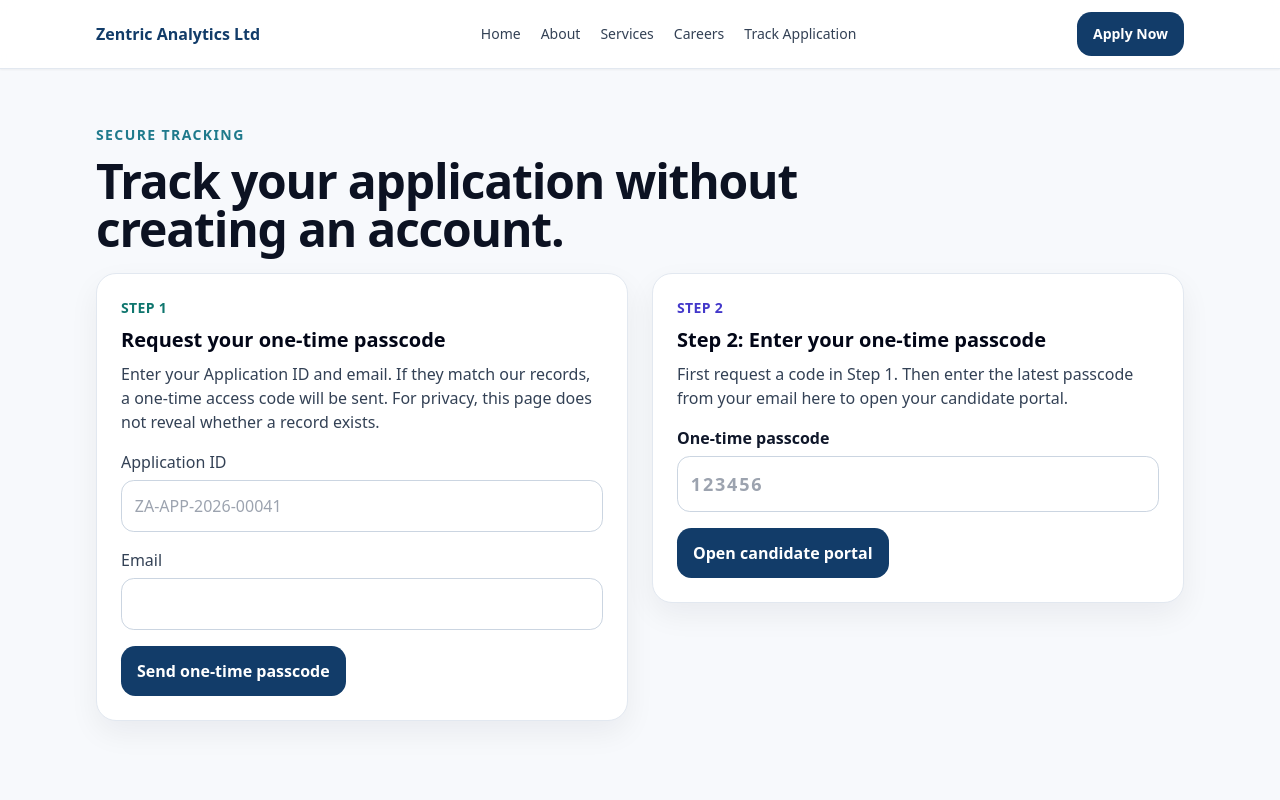
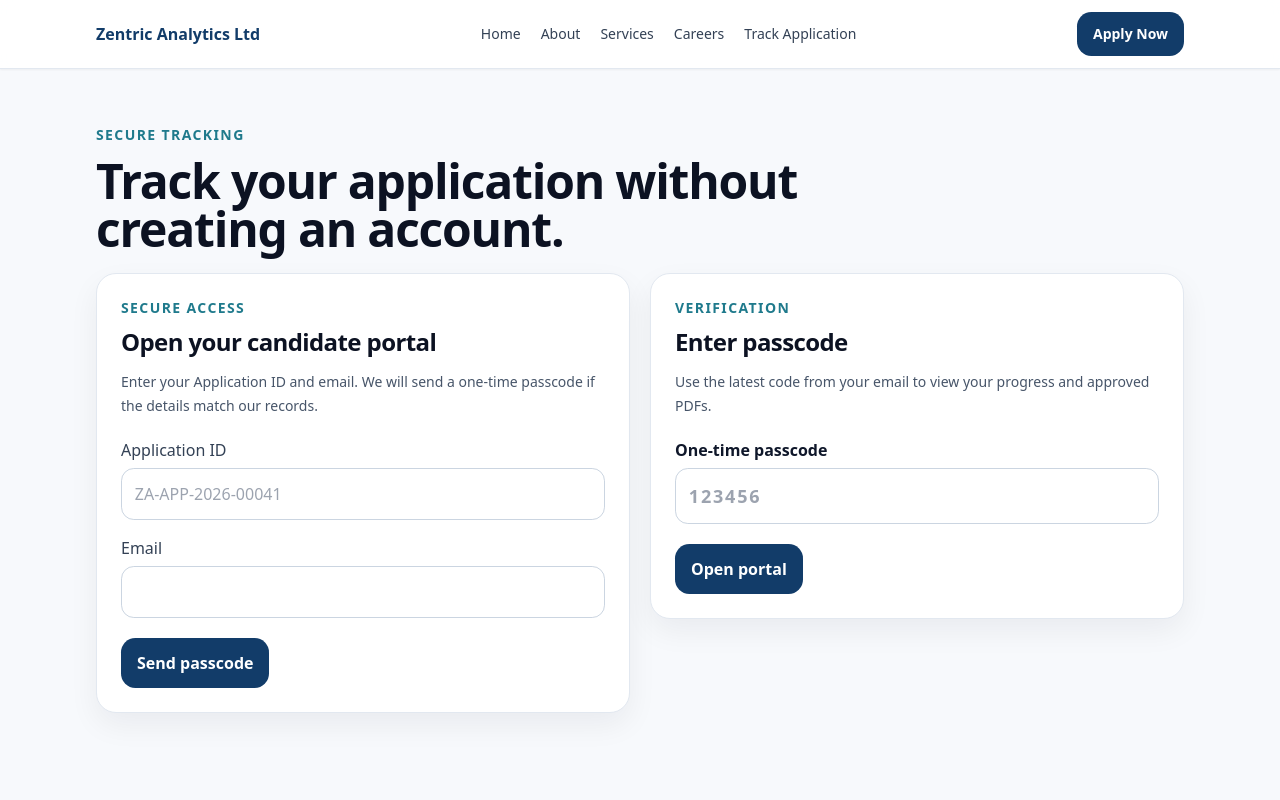
Before and after one commit to Zentric-Analytics/Zentricanalytics.com, a Next.js app: page /track in a window 1280 px wide. Shown: the top 800 px of the page. Built offline with nearby package versions, Linux system fonts and the light colour scheme.

Commit message:
Clean up candidate portal access forms

```diff
--- a/src/app/track/TrackForms.tsx
+++ b/src/app/track/TrackForms.tsx
@@ -23,50 +23,49 @@ function SubmitButton({ idle, pending }: { idle: string; pending: string }) {
 }
 
 export function TrackForms({ applicationId, email, requested, limited, error, verifiedFailed }: TrackFormsProps) {
-  const step2Ref = useRef<HTMLFormElement>(null);
-  const step2Active = requested || verifiedFailed;
+  const codeFormRef = useRef<HTMLFormElement>(null);
+  const codeFormActive = requested || verifiedFailed;
 
   useEffect(() => {
     if (requested) {
-      step2Ref.current?.scrollIntoView({ behavior: 'smooth', block: 'center' });
-      step2Ref.current?.querySelector<HTMLInputElement>('input[name="code"]')?.focus({ preventScroll: true });
+      codeFormRef.current?.scrollIntoView({ behavior: 'smooth', block: 'center' });
+      codeFormRef.current?.querySelector<HTMLInputElement>('input[name="code"]')?.focus({ preventScroll: true });
     }
   }, [requested]);
 
   return (
-    <div className="grid gap-6 lg:grid-cols-2 lg:items-start">
-      <form action={requestAccessCode} className="card space-y-4 border-2 border-slate-200 p-5 sm:p-6">
-        <div className="space-y-2">
-          <p className="text-sm font-semibold uppercase tracking-wide text-teal-700">Step 1</p>
-          <h2 className="text-xl font-bold text-slate-950">Request your one-time passcode</h2>
-          <p className="text-slate-700">
-            Enter your Application ID and email. If they match our records, a one-time access code
-            will be sent. For privacy, this page does not reveal whether a record exists.
+    <div className="grid gap-5 lg:grid-cols-[minmax(0,1fr)_minmax(0,1fr)] lg:items-start">
+      <form action={requestAccessCode} className="card space-y-5 border border-slate-200 p-5 sm:p-6">
+        <div>
+          <p className="text-sm font-semibold uppercase tracking-widest text-accent">Secure access</p>
+          <h2 className="mt-2 text-2xl font-bold tracking-tight text-ink">Open your candidate portal</h2>
+          <p className="mt-3 text-sm leading-6 text-slate-600">
+            Enter your Application ID and email. We will send a one-time passcode if the details match our records.
           </p>
         </div>
 
         {requested ? (
-          <div className="rounded-xl border border-green-200 bg-green-50 p-3 text-green-800" role="status">
-            <p className="font-semibold">Code request received</p>
-            <p>If your details match our records, an access code will be sent.</p>
-            <p className="text-sm">Please check your email, then use Step 2.</p>
+          <div className="rounded-2xl border border-green-200 bg-green-50 p-4 text-green-800" role="status">
+            <p className="font-semibold">Passcode sent</p>
+            <p className="mt-1 text-sm">Check your email, then enter the code in the next panel.</p>
           </div>
         ) : null}
 
         {limited ? (
-          <div className="rounded-xl border border-amber-200 bg-amber-50 p-3 text-amber-900" role="status">
-            <p className="font-semibold">Rate limited: please wait before requesting another code</p>
-            <p className="text-sm">If your details match our records, an access code will be sent after the wait period.</p>
+          <div className="rounded-2xl border border-amber-200 bg-amber-50 p-4 text-amber-900" role="status">
+            <p className="font-semibold">Please wait before requesting another code.</p>
+            <p className="mt-1 text-sm">Try again after the wait period.</p>
           </div>
         ) : null}
 
         {error ? (
-          <div className="rounded-xl border border-red-200 bg-red-50 p-3 text-red-800" role="alert">
-            <p className="font-semibold">Temporary delivery issue: please try again shortly</p>
-            <p className="text-sm">We could not process that request right now.</p>
+          <div className="rounded-2xl border border-red-200 bg-red-50 p-4 text-red-800" role="alert">
+            <p className="font-semibold">We could not send the code.</p>
+            <p className="mt-1 text-sm">Please try again shortly.</p>
           </div>
         ) : null}
 
+        <div className="grid gap-4">
           <label className="field">
             Application ID
             <input className="input" name="applicationId" defaultValue={applicationId} placeholder="ZA-APP-2026-00041" autoComplete="off" required />
@@ -76,28 +75,34 @@ export function TrackForms({ applicationId, email, requested, limited, error, ve
             Email
             <input className="input" name="email" defaultValue={email} type="email" autoComplete="email" required />
           </label>
+        </div>
 
-        <SubmitButton idle="Send one-time passcode" pending="Sending..." />
+        <SubmitButton idle="Send passcode" pending="Sending..." />
       </form>
 
       <form
-        ref={step2Ref}
+        ref={codeFormRef}
         action={verifyAccessCode}
-        className={`card scroll-mt-6 space-y-4 border-2 p-5 shadow-lg sm:p-6 ${step2Active ? 'border-teal-500 bg-teal-50/60 ring-4 ring-teal-100' : 'border-indigo-200 bg-indigo-50/40'}`}
-        aria-labelledby="track-step-2-heading"
+        className={`card scroll-mt-6 space-y-5 border p-5 sm:p-6 ${codeFormActive ? 'border-brand bg-white shadow-lg ring-4 ring-blue-50' : 'border-slate-200 bg-white'}`}
+        aria-labelledby="track-code-heading"
       >
-        <div className="space-y-2">
-          <p className="text-sm font-semibold uppercase tracking-wide text-indigo-700">Step 2</p>
-          <h2 id="track-step-2-heading" className="text-xl font-bold text-slate-950">Step 2: Enter your one-time passcode</h2>
-          <p className="text-slate-700">
-            First request a code in Step 1. Then enter the latest passcode from your email here to open your candidate portal.
+        <div>
+          <p className="text-sm font-semibold uppercase tracking-widest text-accent">Verification</p>
+          <h2 id="track-code-heading" className="mt-2 text-2xl font-bold tracking-tight text-ink">Enter passcode</h2>
+          <p className="mt-3 text-sm leading-6 text-slate-600">
+            Use the latest code from your email to view your progress and approved PDFs.
           </p>
-          {requested ? <p className="rounded-lg bg-white p-2 text-sm font-semibold text-teal-800">Please check your email — this panel is ready for your passcode.</p> : null}
         </div>
 
+        {requested ? (
+          <p className="rounded-2xl border border-teal-200 bg-teal-50 p-4 text-sm font-semibold text-teal-800" role="status">
+            Ready for your code.
+          </p>
+        ) : null}
+
         {verifiedFailed ? (
-          <p className="rounded-xl border border-red-200 bg-red-50 p-3 text-red-700" role="alert">
-            We could not verify that code. Please request a new code if it expired.
+          <p className="rounded-2xl border border-red-200 bg-red-50 p-4 text-sm font-semibold text-red-700" role="alert">
+            The code is invalid or expired. Request a new code if needed.
           </p>
         ) : null}
 
@@ -109,7 +114,7 @@ export function TrackForms({ applicationId, email, requested, limited, error, ve
           <input className="input bg-white text-lg tracking-widest" name="code" inputMode="numeric" autoComplete="one-time-code" placeholder="123456" required />
         </label>
 
-        <SubmitButton idle="Open candidate portal" pending="Verifying..." />
+        <SubmitButton idle="Open portal" pending="Verifying..." />
       </form>
     </div>
   );
```
Lines whose indentation alone changed are shown as unchanged.
